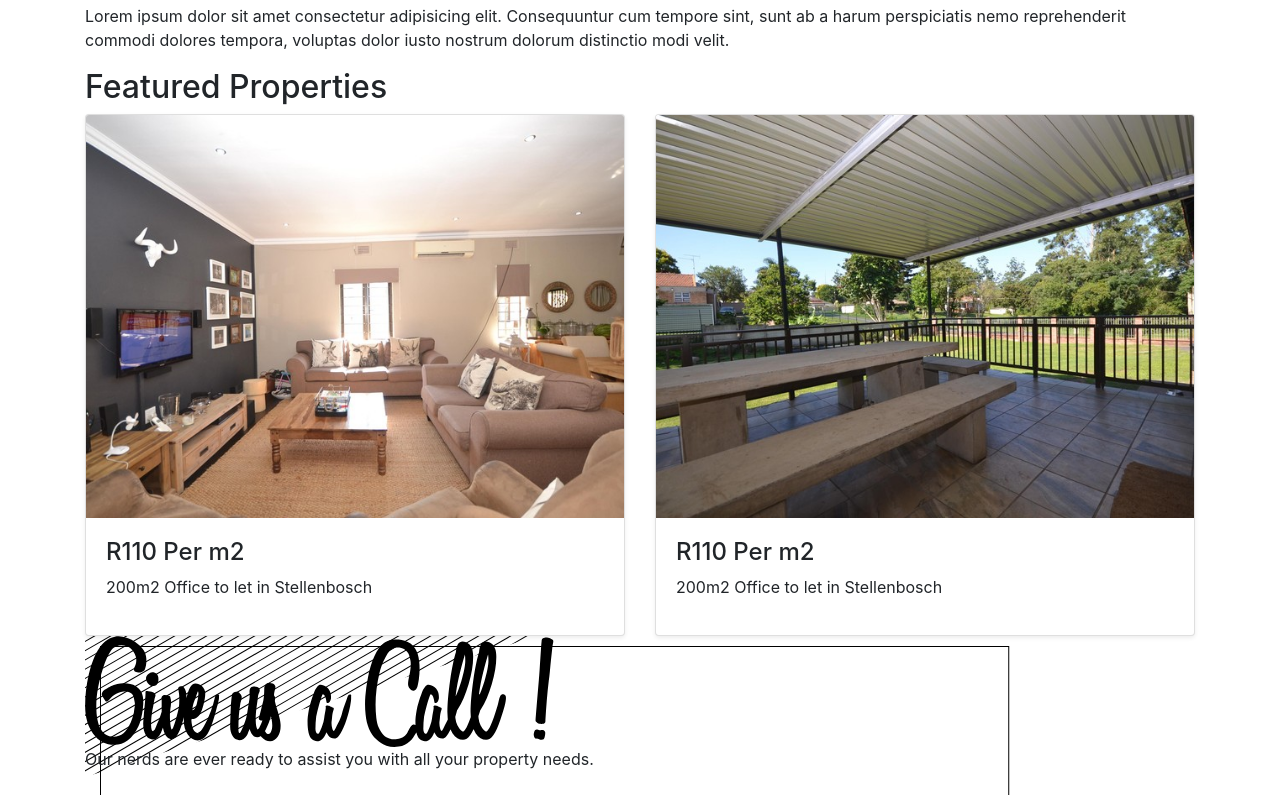
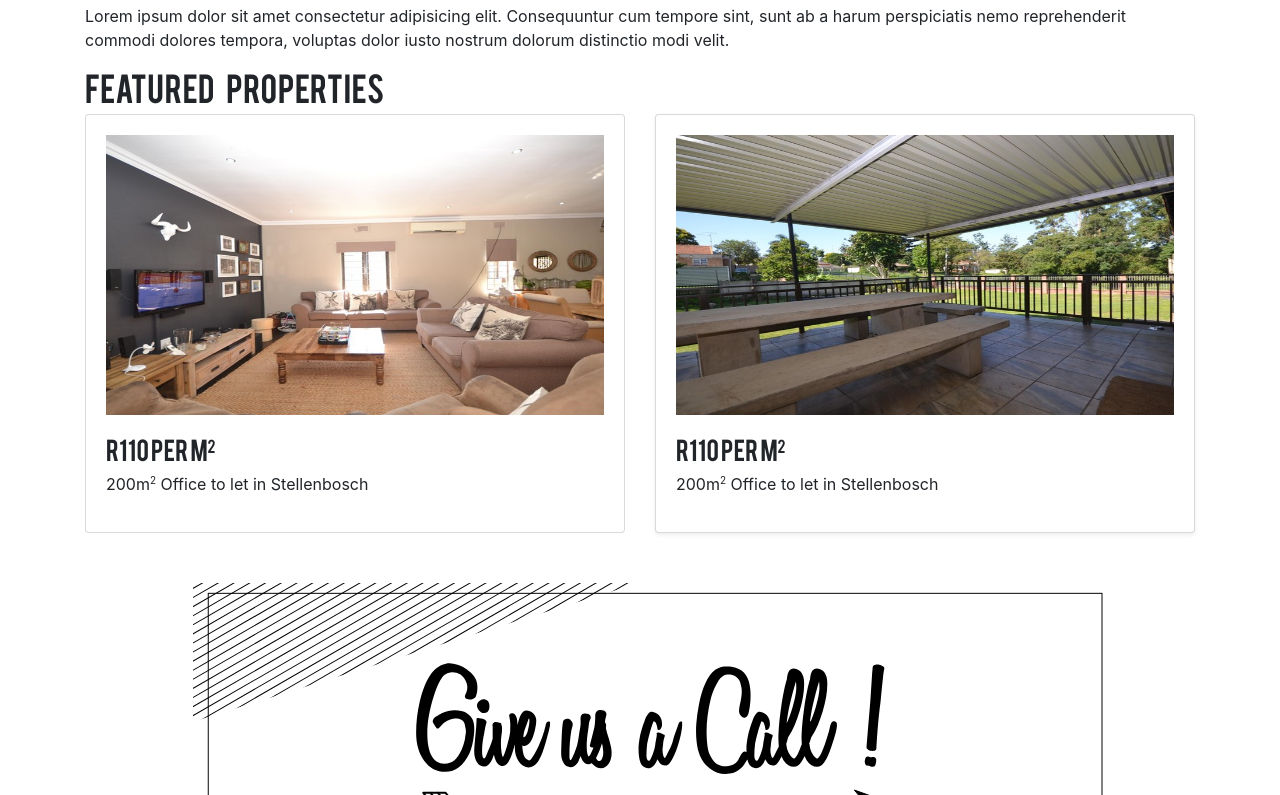
Before and after one commit to GalaxyDefender/propertyNerds, a website: page public/index.html in a window 1280 px wide. Shown: the part 1205-2000 px from the top of the page. Drawn offline with nearby package versions, Linux system fonts and the light colour scheme.

Commit message:
banner and card styling

```diff
--- a/public/css/custom.css
+++ b/public/css/custom.css
@@ -3,8 +3,9 @@
     src: url('../fonts/BEBAS___.TTF');
 }
 
-h1, h2 {
+h1, h2, h3, h4 {
     text-transform: capitalize;
+    font-family: BEBAS;
 }
 
 .logoNerd {
@@ -59,12 +60,50 @@ form {
     /* z-index: -1; */
 }
 
+.card {
+    border: 1px solid rgba(0, 0, 0, .15);
+    margin-bottom: 50px;
+}
+
+.card-img-top {
+    height: 300px;
+    padding-top: 20px;
+    padding-right: 20px;
+    padding-left: 20px;
+}
+
+.card-body h4::after {
+    position: relative;
+    content: "2";
+    font-size: 15px;
+    bottom: 8px;
+}
+
+span.cubic::after {
+    position: relative;
+    content: "2";
+    font-size: 10px;
+    bottom: 6px;
+}
+
 section.banner {
-    background-image: url("/img/banner.svg");
-    background-repeat: no-repeat;
-    width: 100%;
-    height: 360px;
-    margin-bottom: 50px;
+    /* background-image: url("/img/banner.svg");
+    background-repeat: no-repeat; */
+    /* width: 100%; */
+    /* height: 360px;  */
+    margin-bottom: 140px;
+    /* text-align: center; */
+}
+
+section.banner p {
+    text-align: center;
+    padding-top: 20px;
+}
+
+.call {
+    padding: 25px;
+    padding-left: 25%;
+    padding-top: 80px;
 }
 
 footer {
--- a/public/index.html
+++ b/public/index.html
@@ -114,19 +114,19 @@
           </ol>
         </nav>
 
-        <h1>Property Nerds</h1>
+        <h1>Property&nbsp; &nbsp; Nerds</h1>
 
         <p>Lorem ipsum dolor sit amet consectetur adipisicing elit. Consequuntur cum tempore sint, sunt ab a harum perspiciatis nemo reprehenderit commodi dolores tempora, voluptas dolor iusto nostrum dolorum distinctio modi velit.</p>
 
-        <h2>Featured Properties</h2>
+        <h2>Featured&nbsp; &nbsp; Properties</h2>
 
         <section class="row">
           <div class="col-md-6">
-            <div class="card mb-6 shadow-sm">
+            <div class="card">
               <img class="card-img-top" src="img/property1.jpg" alt="Card image cap">
               <div class="card-body">
-                <h4>R110 Per m2</h4>
-                <p class="card-text">200m2 Office to let in Stellenbosch</p>
+                <h4>R110 Per m</h4>
+                <p class="card-text">200m<span class="cubic"></span> Office to let in Stellenbosch</p>
                 <div class="d-flex justify-content-between align-items-center">
                 </div>
               </div>
@@ -137,8 +137,8 @@
               <div class="card mb-6 shadow-sm">
                 <img class="card-img-top" src="img/property2.jpg" alt="Card image cap">
                 <div class="card-body">
-                  <h4>R110 Per m2</h4>
-                  <p class="card-text">200m2 Office to let in Stellenbosch</p>
+                  <h4>R110 Per m</h4>
+                  <p class="card-text">200m<span class="cubic"></span> Office to let in Stellenbosch</p>
                   <div class="d-flex justify-content-between align-items-center">
                   </div>
                 </div>
@@ -146,10 +146,14 @@
             </div>
         </section>
 
-        <section class="banner">
-          <!-- <img src="img/banner.svg" alt="Banner"> -->
-          <img src="img/Give us a Call !.svg" alt="Give Us a Call!" >
-          <p>Our nerds are ever ready to assist you with all your property needs.</p>
+        <section class="banner col-md-10 offset-md-1">
+          <img src="img/banner.svg" class="img-fluid" alt="Banner" style="position: absolute;">
+          <div class="call col-10">
+            <img src="img/Give us a Call !.svg" class="img-fluid" alt="Give Us a Call!" >
+          </div>
+          <div>
+            <p>Our nerds are ever ready to assist you with all your <br> property needs.</p>
+          </div>
         </section>
 
         <!-- /END THE FEATURETTES -->
```
